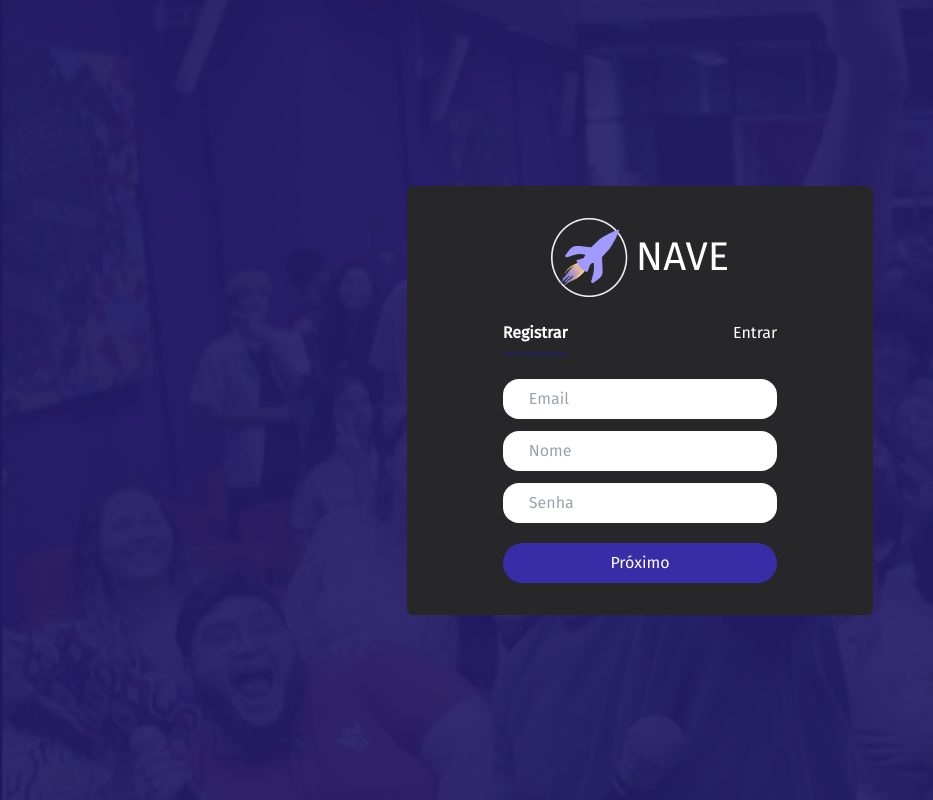
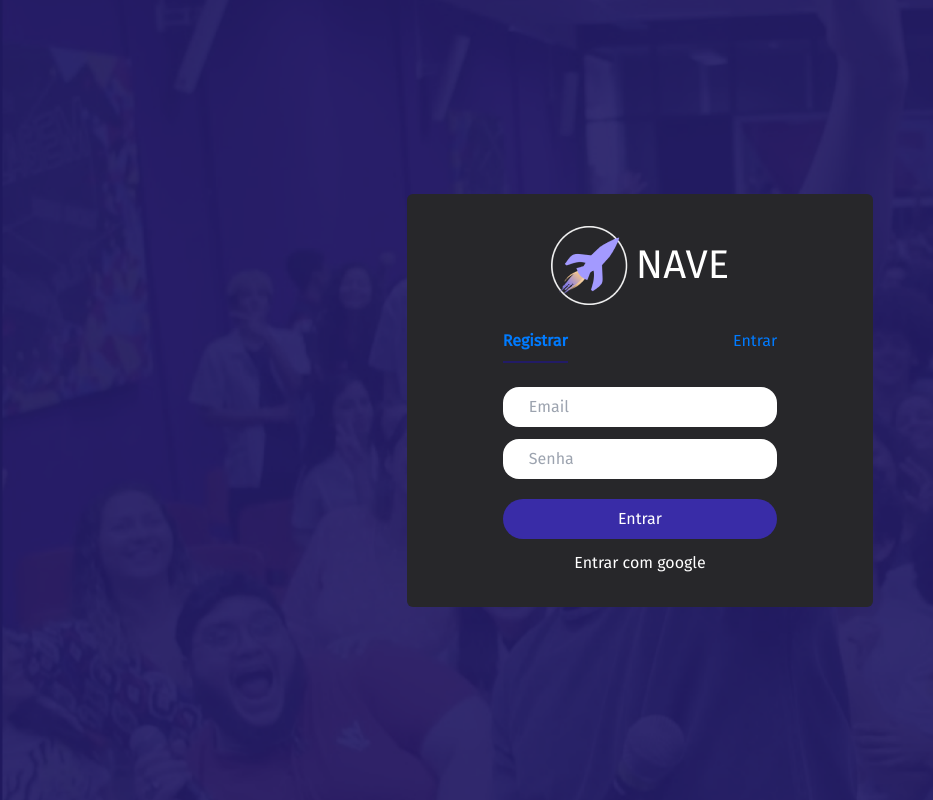
Before and after one commit to CaioHVectorA/nave-dashboard, a Next.js app: page / in a window 1280 px wide. Shown: the whole page, without its empty margins (0-933 px from the left). Built offline with nearby package versions, Linux system fonts and the light colour scheme; no server answers.

Commit message:
google auth added

```diff
--- a/package.json
+++ b/package.json
@@ -12,6 +12,7 @@
     "axios": "^1.6.0",
     "bcrypt": "^5.1.1",
     "next": "14.0.0",
+    "next-auth": "^4.24.4",
     "react": "^18",
     "react-dom": "^18",
     "react-hook-form": "^7.47.0",
--- /dev/null
+++ b/src/app/api/auth/[...nextauth]/route.ts
@@ -0,0 +1,18 @@
+import NextAuth, { NextAuthOptions } from 'next-auth'
+import GoogleProvider from 'next-auth/providers/google'
+const handler = NextAuth({
+    theme: {
+        logo: "https://live.staticflickr.com/65535/53313920630_99c22e058b_t.jpg",
+        buttonText: "Entrar com sua conta google!",
+        brandColor: "#000",
+        colorScheme: "light"
+    },
+    providers: [
+        GoogleProvider({
+            clientId: '690849227868-bfjbcprepqgu7od9ih3q59cjdvd8p7dl.apps.googleusercontent.com',
+            clientSecret: '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',
+        })
+    ],
+})
+
+export { handler as GET, handler as POST }
--- a/src/app/layout.tsx
+++ b/src/app/layout.tsx
@@ -1,6 +1,7 @@
 import type { Metadata } from 'next'
 import { Fira_Sans, Glory, Inter } from 'next/font/google'
 import './globals.css'
+import { Providers } from '@/components/context/Session'
 
 const inter = Fira_Sans({ subsets: ['latin'], weight: '400'})
 
@@ -17,7 +18,11 @@ export default function RootLayout({
 }) {
   return (
     <html lang="en">
-      <body className={inter.className}>{children}</body>
+      <body className={inter.className}>
+        <Providers>
+          {children}
+        </Providers>
+      </body>
     </html>
   )
 }
--- a/src/app/page.tsx
+++ b/src/app/page.tsx
@@ -1,5 +1,6 @@
 import { Form } from '@/components/Form'
 import { FormRoot } from '@/components/Form/formRoot'
+import { useSession } from 'next-auth/react'
 import { Fira_Sans, Glory } from 'next/font/google'
 import Image from 'next/image'
 const fira = Fira_Sans({ subsets: ['latin'], weight: '400' })
--- a/src/components/Form/formMode.tsx
+++ b/src/components/Form/formMode.tsx
@@ -1,4 +1,5 @@
 import { SetState } from '@/util/types'
+import Link from 'next/link'
 import React, { useState } from 'react'
 type mode = 'LOGIN' | 'REGISTER'
 type ModeProps = {
@@ -9,8 +10,12 @@ export function FormMode({mode, setMode}: ModeProps) {
     return (
         <>
         <div className=' flex flex-1 mt-6 justify-between'>
-          <button onClick={() => setMode('REGISTER')} className={`${mode === 'REGISTER' ? ' border-b-2 pb-2 border-dark-blue font-bold': 'border-b-2 pb-2 border-transparent'}`}>Registrar</button>
-          <button onClick={() => setMode('LOGIN')} className={`${mode === 'LOGIN' ? ' border-b-2 pb-2 border-dark-blue font-bold': 'border-b-2 pb-2 border-transparent'}`}>Entrar</button>
+            <Link href={`?mode=register`}>
+                <button onClick={() => setMode('REGISTER')} className={`${mode === 'REGISTER' ? ' border-b-2 pb-2 border-dark-blue font-bold': 'border-b-2 pb-2 border-transparent'}`}>Registrar</button>
+            </Link>
+            <Link href={`?mode=login`}>
+              <button onClick={() => setMode('LOGIN')} className={`${mode === 'LOGIN' ? ' border-b-2 pb-2 border-dark-blue font-bold': 'border-b-2 pb-2 border-transparent'}`}>Entrar</button>
+            </Link>
         </div>
         </>
     )
--- a/src/components/Form/formRoot.tsx
+++ b/src/components/Form/formRoot.tsx
@@ -1,6 +1,7 @@
 "use client"
+import { useSearchParams } from 'next/navigation'
 import { Children, Role, SetState } from '@/util/types'
-import React, { useState } from 'react'
+import React, { useState, useEffect } from 'react'
 import { FormMode } from './formMode'
 import { Glory } from 'next/font/google'
 import { FormSelect } from './FormSelect'
@@ -9,6 +10,7 @@ import { z } from 'zod'
 import axios from 'axios'
 import { LOCAL_STORAGE, URL } from '@/util/consts'
 import { setLocalStorage } from '@/LocalStorage'
+import { signIn, useSession, SessionContextValue } from 'next-auth/react'
 const glory = Glory({ subsets: ['latin'] })
 const inputClasses = 'bg-bg text-main-text mt-2 block w-full rounded-2xl py-2 px-2 text-black'
 const registerSchemaStep1 = z.object({
@@ -53,9 +55,18 @@ function Register({
     role: Role;
     setRole: SetState<Role>;
   }) {
+    const { data: session } = useSession()
     const [step, setStep] = useState<1 | 2>(1)
-    const { control: control1, handleSubmit: handleSubmit1, formState: { errors: errors1 }, setError: setError1, watch } = useForm<RegisterStep1Data>()
+    const { control: control1, handleSubmit: handleSubmit1, formState: { errors: errors1 }, setError: setError1, watch, setValue } = useForm<RegisterStep1Data>()
     const { control: control2, handleSubmit: handleSubmit2, formState: { errors: errors2 } } = useForm<RegisterStep2Data>()
+    useEffect(() => {
+      if (session && session.user) {
+        const { email, name } = session.user
+        if (!email || !name) return
+        setValue('email', email)
+        setValue('name', name)
+      }
+    }, [session])
     const onSubmitStep1: SubmitHandler<RegisterStep1Data> = (data) => {
         try {
           registerSchemaStep1.parse(data);
@@ -81,7 +92,6 @@ function Register({
         }
       };
       const onSubmitStep2: SubmitHandler<RegisterStep2Data> = (data) => {
-        console.log('yesye')
         const _data = watch()
         const formData = {..._data, ...data, role}
         fetchData(formData, mode)
@@ -89,17 +99,9 @@ function Register({
     return (
         <>
         <FormMode mode={mode} setMode={setMode}/>
-        {/* <form className=' grid gap-1 mt-4'> */}
         {step === 1 ?
-        // <form onSubmit={handleSubmit1(onSubmitStep1)}  className=' grid gap-1 mt-4'>
-        // <input className={inputClasses} placeholder='Email'/>
-        // <input className={inputClasses} placeholder='Nome'/>
-        // <input className={inputClasses} type='password' placeholder='Senha'/>
-        // <button type='submit' className=' mt-4 bg-action-blue rounded-full py-2 px-1'>Próximo</button>
-        // </form>
         <form onSubmit={handleSubmit1(onSubmitStep1)} className='grid gap-1 mt-4'>
         <div>
-          {/* <label>Email</label> */}
           <Controller
             name="email"
             control={control1}
@@ -109,7 +111,6 @@ function Register({
         </div>
 
         <div>
-          {/* <label>Nome</label> */}
           <Controller
             name="name"
             control={control1}
@@ -119,7 +120,6 @@ function Register({
         </div>
 
         <div>
-          {/* <label>Senha</label> */}
           <Controller
             name="password"
             control={control1}
@@ -142,20 +142,49 @@ function Register({
         <button className='mt-4 bg-action-blue rounded-full py-2 px-1' type='submit'>Registrar</button>
         </form>
         }
-        {/* </form> */}
+        {
+          !session &&
+          <button onClick={() => signIn()} className=' text-center w-full mt-3'>Entrar com google</button>
+        }
+        {/* <pre style={{}}>{JSON.stringify(session, null, 2)}</pre> */}
         </>
     )
 }
+type Mode = 'LOGIN' | 'REGISTER'
 export function FormRoot() {
-    const [mode, setMode] = useState<'LOGIN' | 'REGISTER'>('REGISTER')
+    const search = useSearchParams()
+
+    const urlMode = search.get('mode')?.toUpperCase() === 'REGISTER' || search.get('mode')?.toUpperCase() === 'LOGIN' ? search.get('mode')?.toUpperCase() : null as Mode | null
+    //@ts-ignore
+    const [mode, setMode] = useState<Mode>(urlMode ?? 'REGISTER')
     const [role, setRole] = useState<Role>(null) // type Role = "Professor" | "Direção" | null
     const { control, handleSubmit, formState: { errors }, setError } = useForm<loginSchemaData>()
     const onSubmitForm: SubmitHandler<loginSchemaData> = (data) => {
       fetchData(data, mode)
     }
+    const { data: session } = useSession()
+    if (session && session.user && mode === 'LOGIN') {
+      axios.post(URL+'admin/google', {
+        email: session.user.email,
+      }).then(res => {
+        window.location.pathname = '/'+res.data.role+'/home'
+      }).catch(err => console.log(err))
+      return (
+        <div className='flex flex-col gap-4 justify-center items-center'>
+        <h2>Sincronizando sua conta google...</h2>
+        <div role="status" className=' scale-150'>
+        <svg aria-hidden="true" className="w-8 h-8 mr-2 text-gray-200 animate-spin dark:text-gray-600 fill-blue-600" viewBox="0 0 100 101" fill="none" xmlns="http://www.w3.org/2000/svg">
+            <path d="M100 50.5908C100 78.2051 77.6142 100.591 50 100.591C22.3858 100.591 0 78.2051 0 50.5908C0 22.9766 22.3858 0.59082 50 0.59082C77.6142 0.59082 100 22.9766 100 50.5908ZM9.08144 50.5908C9.08144 73.1895 27.4013 91.5094 50 91.5094C72.5987 91.5094 90.9186 73.1895 90.9186 50.5908C90.9186 27.9921 72.5987 9.67226 50 9.67226C27.4013 9.67226 9.08144 27.9921 9.08144 50.5908Z" fill="currentColor"/>
+            <path d="M93.9676 39.0409C96.393 38.4038 97.8624 35.9116 97.0079 33.5539C95.2932 28.8227 92.871 24.3692 89.8167 20.348C85.8452 15.1192 80.8826 10.7238 75.2124 7.41289C69.5422 4.10194 63.2754 1.94025 56.7698 1.05124C51.7666 0.367541 46.6976 0.446843 41.7345 1.27873C39.2613 1.69328 37.813 4.19778 38.4501 6.62326C39.0873 9.04874 41.5694 10.4717 44.0505 10.1071C47.8511 9.54855 51.7191 9.52689 55.5402 10.0491C60.8642 10.7766 65.9928 12.5457 70.6331 15.2552C75.2735 17.9648 79.3347 21.5619 82.5849 25.841C84.9175 28.9121 86.7997 32.2913 88.1811 35.8758C89.083 38.2158 91.5421 39.6781 93.9676 39.0409Z" fill="currentFill"/>
+        </svg>
+        <span className="sr-only">Loading...</span>
+        </div>
+      </div>
+      )
+    }
     return (
         <>
-        {mode === 'REGISTER' ?
+        {search.get('mode')?.toUpperCase() === 'REGISTER' ?
             <Register mode={mode} setMode={setMode} role={role} setRole={setRole} />
         :
         <>
@@ -173,6 +202,7 @@ export function FormRoot() {
           />
           <button className='mt-4 bg-action-blue rounded-full py-2 px-1' type='submit'>Entrar</button>
         </form>
+          <button onClick={() => signIn()} className=' text-center w-full mt-3'>Entrar com google</button>
         </>
         }
         </>
--- /dev/null
+++ b/src/components/context/Session.tsx
@@ -0,0 +1,13 @@
+"use client"
+import { Children } from "@/util/types";
+import { SessionProvider } from "next-auth/react";
+
+export function Providers({ children }: Children) {
+    return (
+        <>
+            <SessionProvider>
+                { children }
+            </SessionProvider>
+        </>
+    )
+}
--- a/src/util/consts.ts
+++ b/src/util/consts.ts
@@ -1,5 +1,5 @@
-// export const URL = "http://localhost:9128/"
-export const URL = "https://t5w956-9128.csb.app/"
+export const URL = "http://localhost:9128/"
+// export const URL = "https://t5w956-9128.csb.app/"
 
 
 export enum LOCAL_STORAGE {
```
Also changed, not shown: 1 other file (tests, documents, lock files or other folders).
